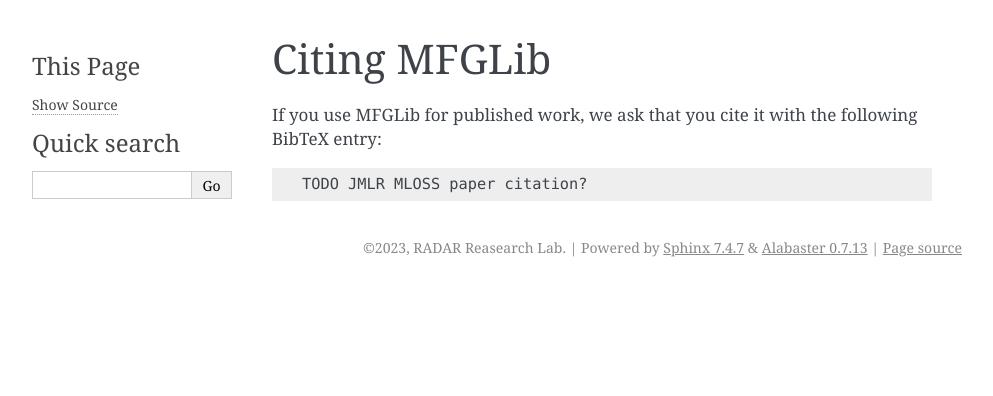
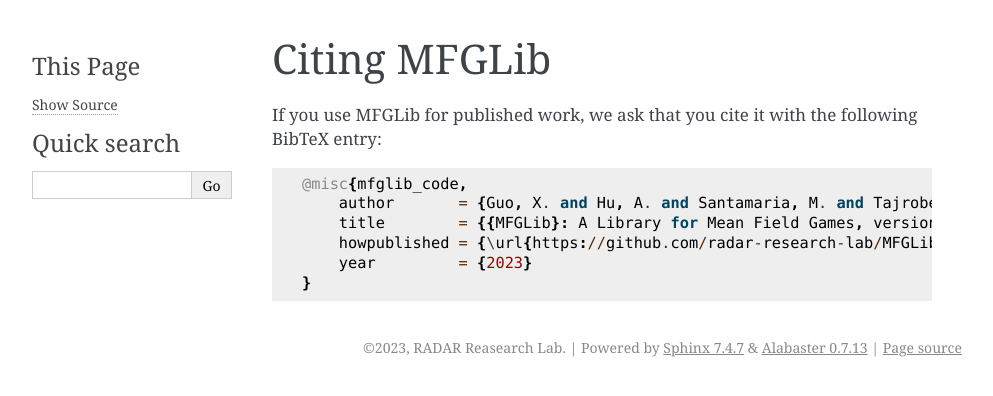
Before and after one commit to radar-research-lab/MFGLib, a Sphinx documentation site: the page built from docs/source/citations.rst, in a window 1280 px wide. Shown: the top 396 px of the page, without its empty margins (148-1141 px from the left). Built offline with Sphinx 7.4.7, drawn with Linux system fonts in a browser that asks for light colours.

Commit message:
Update citations.rst

```diff
--- a/docs/source/citations.rst
+++ b/docs/source/citations.rst
@@ -6,4 +6,9 @@
 
 .. code-block::
 
-    TODO JMLR MLOSS paper citation?
+    @misc{mfglib_code,
+        author       = {Guo, X. and Hu, A. and Santamaria, M. and Tajrobekhar, M. and Zhang, J.},
+        title        = {{MFGLib}: A Library for Mean Field Games, version 0.1.0},
+        howpublished = {\url{https://github.com/radar-research-lab/MFGLib}},
+        year         = {2023}
+    }
```
